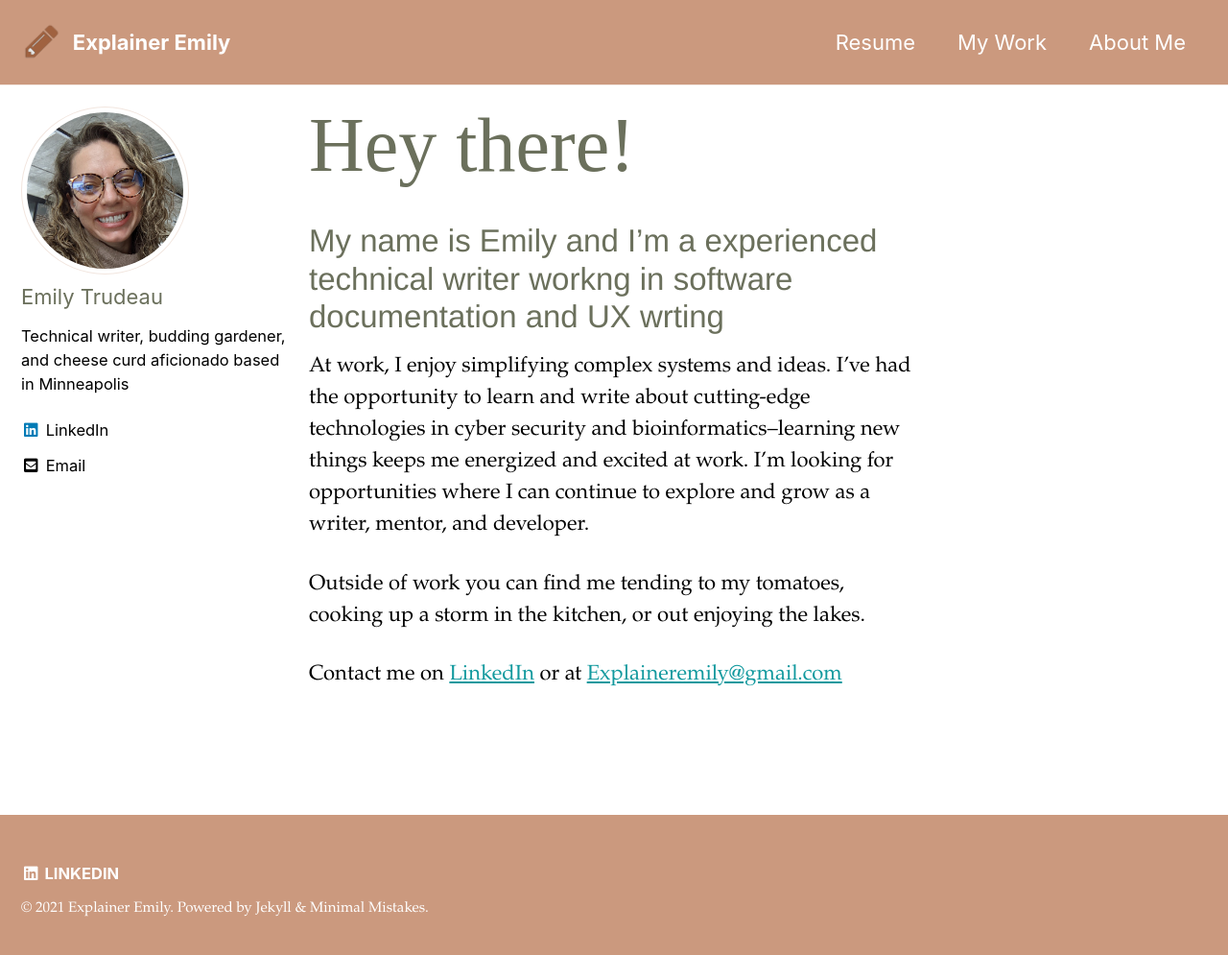
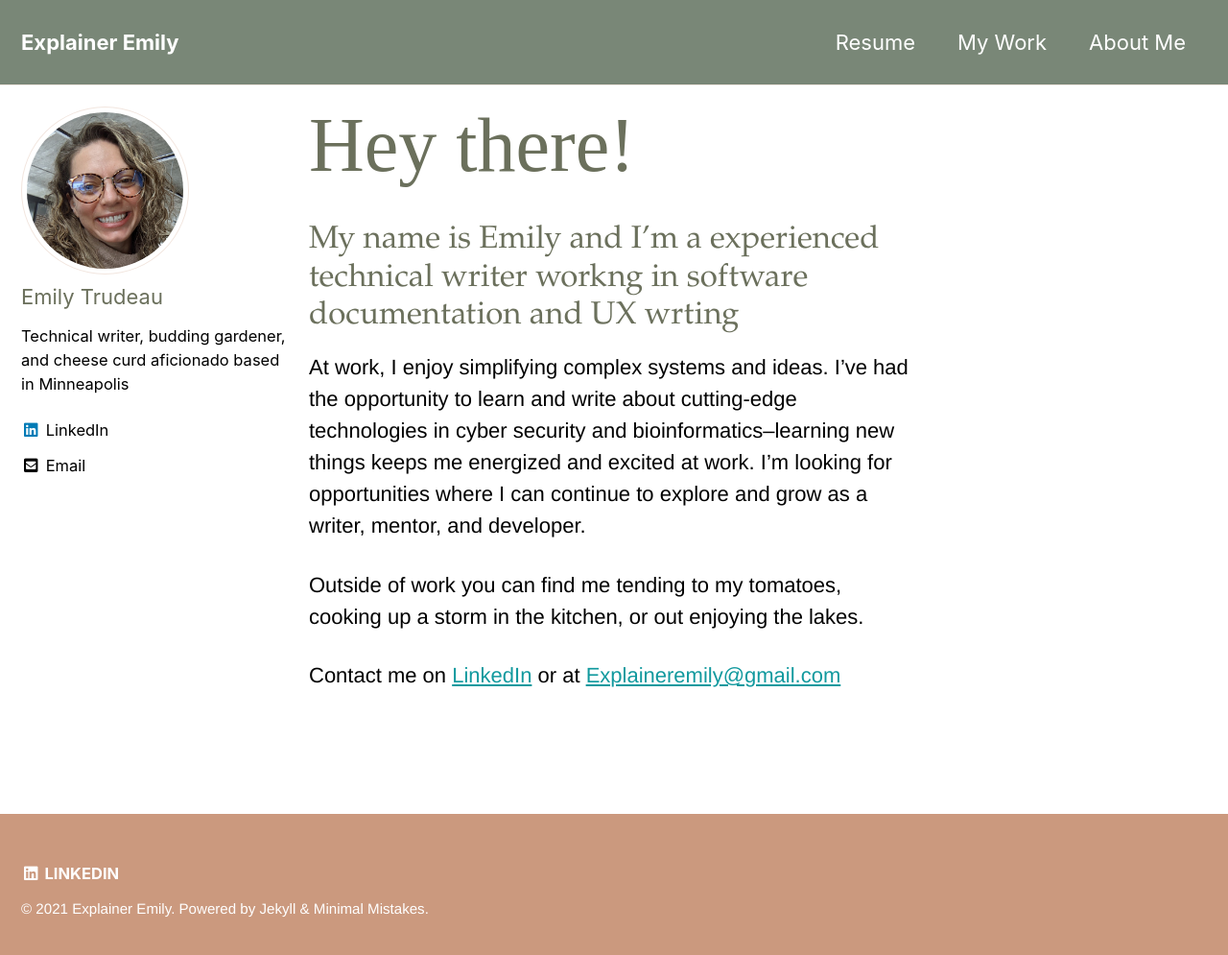
Before and after one commit to ExplainerEmily/ExplainerEmily.github.io, a Jekyll site: the page built from _pages/index.md, in a window 1280 px wide and 1003 px high. Shown: the top 995 px of the window at 96% size. Built offline with Jekyll 4.4.1, drawn with Linux system fonts in a browser that asks for light colours; cached includes are drawn as plain includes; the list of posts is cut into pages by our own code.

Commit message:
style updates

```diff
--- a/_config.yml
+++ b/_config.yml
@@ -27,7 +27,7 @@ github: [metadata]
 markdown: kramdown
 remote_theme: mmistakes/minimal-mistakes
 masthead_title: "Explainer Emily"
-logo: "/assets/images/icon.png"
+
 # Outputting
 permalink: /
 paginate: 5 # amount of posts to show
--- a/_sass/minimal-mistakes/_masthead.scss
+++ b/_sass/minimal-mistakes/_masthead.scss
@@ -10,7 +10,7 @@
   -webkit-animation-delay: 0.15s;
   animation-delay: 0.15s;
   z-index: 20;
-  background: #CB997E;
+  background: #798777;
 
   &__inner-wrap {
     @include clearfix;
--- a/_sass/minimal-mistakes/_navigation.scss
+++ b/_sass/minimal-mistakes/_navigation.scss
@@ -177,7 +177,7 @@
   -ms-flex-align: center;
   align-items: center;
   min-height: $nav-height;
-  background: #CB997E;
+  background: #798777;
 
   a {
     display: block;
@@ -194,7 +194,7 @@
     &.site-logo {
       margin-left: 0;
       margin-right: 0.5rem;
-      color: #A06240;
+      color: #A2B29F;
     }
 
     &.site-title {
@@ -245,7 +245,7 @@
         left: 0;
         bottom: 0;
         height: 4px;
-        background: #A06240;
+        background: #A2B29F;
         width: 100%;
         -webkit-transition: $global-transition;
         transition: $global-transition;
@@ -287,7 +287,7 @@
 
       &:hover {
         color: $masthead-link-color-hover;
-        background: #555A49;
+        background: #798777;
       }
     }
 
@@ -520,14 +520,14 @@
   .nav__title {
     color: #fff;
     font-size: $type-size-6;
-    background: #404337;
+    background:#798777;
     border-top-left-radius: $border-radius;
     border-top-right-radius: $border-radius;
   }
 
   // Scrollspy marks toc items as .active when they are in focus
   .active a {
-    color:#CB997E;
+    color:#A2B29F;
   }
 }
 
--- a/_sass/minimal-mistakes/_variables.scss
+++ b/_sass/minimal-mistakes/_variables.scss
@@ -29,8 +29,8 @@ $bodoni: "Bodoni MT", serif !default;
 $calisto: "Calisto MT", serif !default;
 $garamond: Garamond, serif !default;
 
-$global-font-family: $garamond !default;
-$header-font-family: $helvetica !default;
+$global-font-family: $helvetica !default;
+$header-font-family: $garamond !default;
 $caption-font-family: $serif !default;
 
 /* type scale */
@@ -61,7 +61,7 @@ $darker-gray: mix(#000, $gray, 60%) !default;
 $light-gray: mix(#fff, $gray, 50%) !default;
 $lighter-gray: mix(#fff, $gray, 90%) !default;
 
-$background-color: #fff !default;
+$background-color: #F8EDE3 !default;
 $code-background-color: #fafafa !default;
 $code-background-color-dark: $light-gray !default;
 $text-color: $dark-gray !default;
@@ -70,7 +70,7 @@ $border-color: $lighter-gray !default;
 $form-background-color: $lighter-gray !default;
 $footer-background-color: $lighter-gray !default;
 
-$primary-color: #CB997E !default;
+$primary-color:#798777 !default;
 $success-color: #3fa63f !default;
 $warning-color: #d67f05 !default;
 $danger-color: #ee5f5b !default;
```
Also changed, not shown: assets/images/icon.png (deleted).
